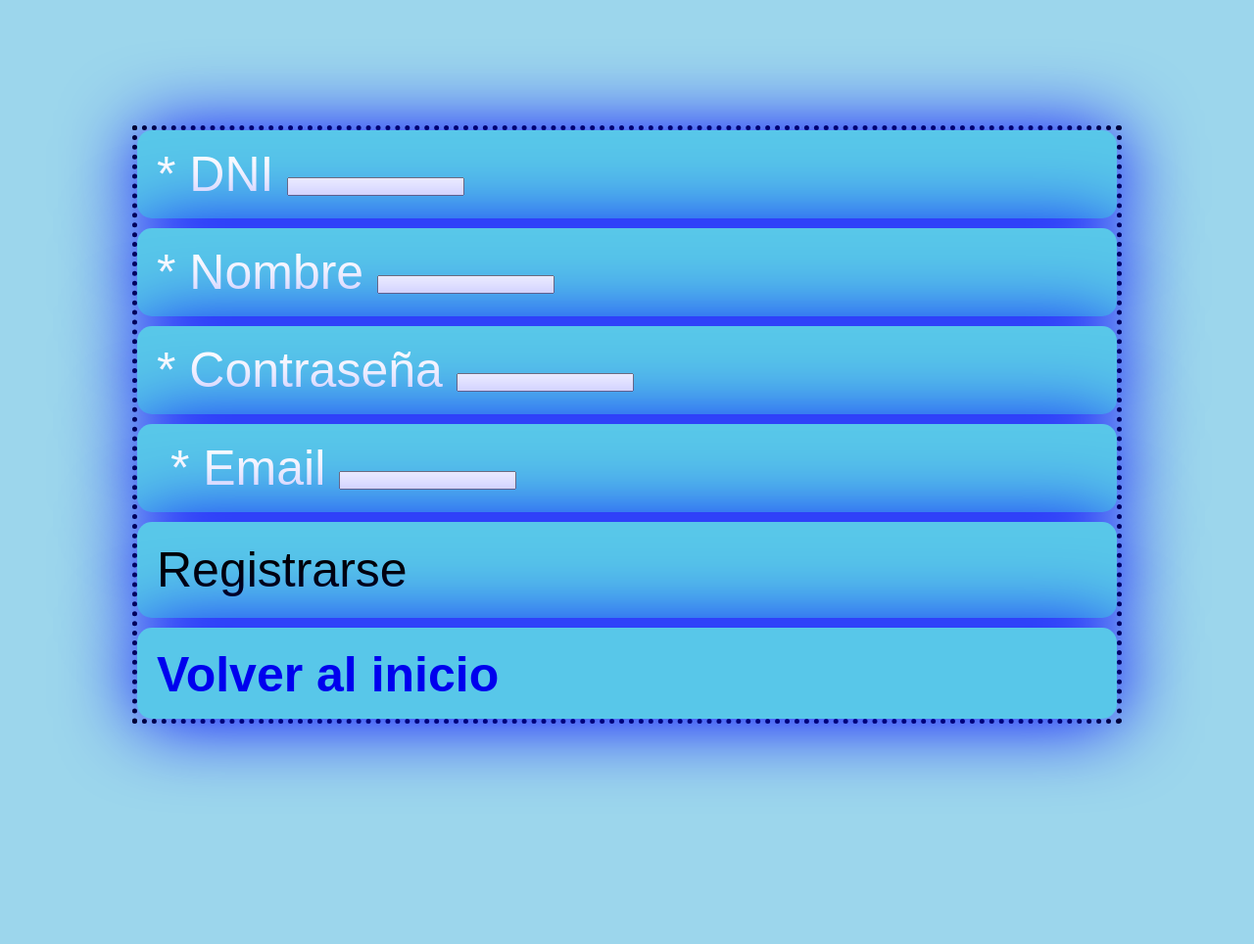
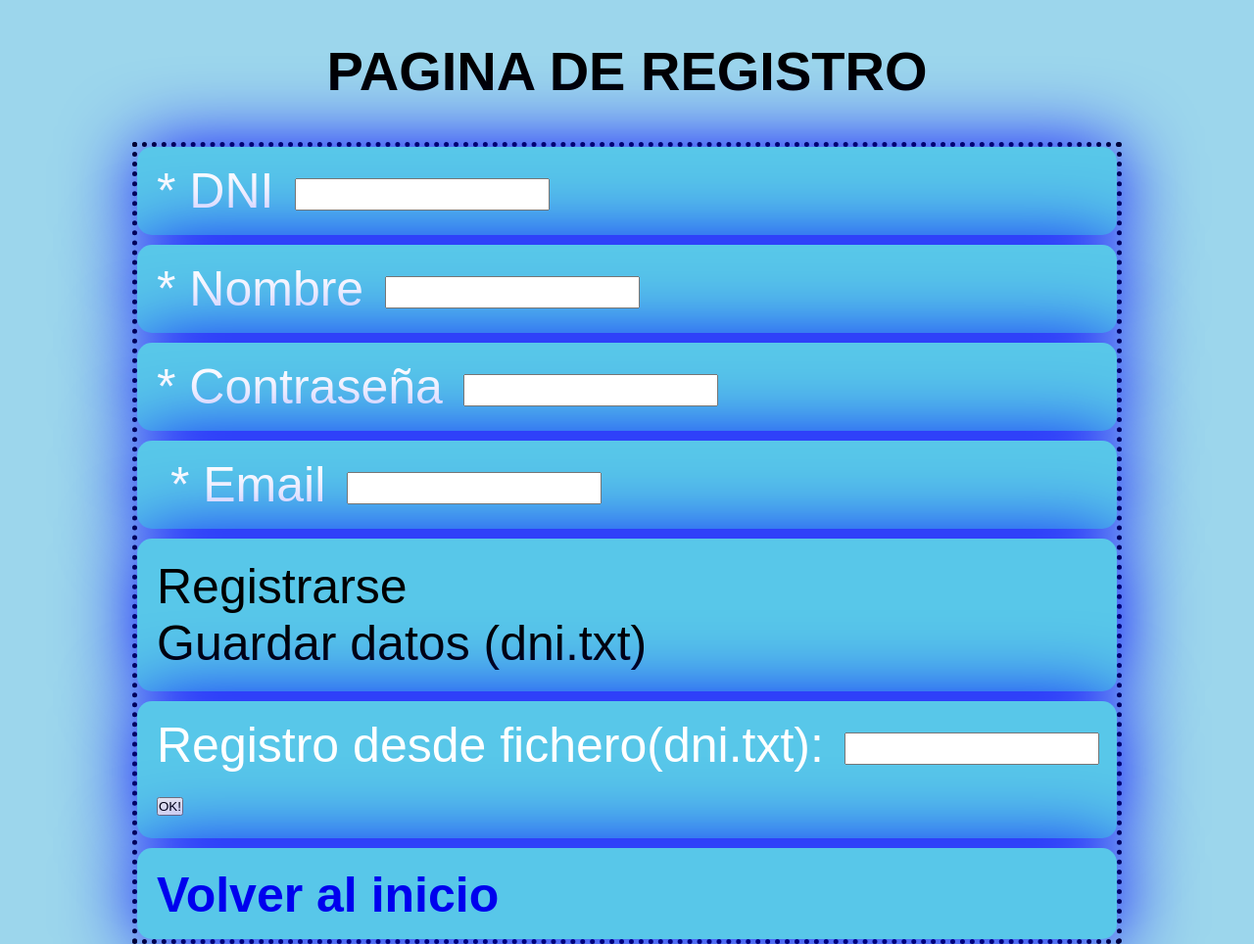
Before and after one commit to dianva/proyectoCine, a PHP site: the page made by cine/login , session y registro/registro.php in a window 1280 px wide. Shown: the whole page at 98% size. Before the commit the page ends 796 px from the top, so only its background shows below. Run offline with PHP 8.4, Linux system fonts and the light colour scheme.

Commit message:
Guardar datos en un fichero y mejora de css

```diff
--- a/cine/css/basico.css
+++ b/cine/css/basico.css
@@ -42,5 +42,29 @@ div:hover{
     }
 
     form{
-        margin-top: 10vw;
+        margin-top: 5vh;
     }
+
+    h2{
+        position: absolute;
+        top: 0;
+        font-size: 1em;
+        right: 50%;
+        border: solid red 10px;
+        font-size: bolder;
+        color: red;
+        padding: 1em;
+    }
+
+    input[type=text],input[type=password]{
+        width: 20vw;
+        font-size: 0.5em;
+        position: relative;
+        top: -0.2em;
+        left:0.3em;
+    }
+    h1{
+        margin-top: 5vh;
+        font-size: 3.5em;
+        text-align: center;
+    }
--- a/cine/css/index.css
+++ b/cine/css/index.css
@@ -1,5 +1,4 @@
 .formulario{
-
     width: 80%;
     max-width: 1000px;
     border: dotted black 5px;
--- a/cine/css/registro.css
+++ b/cine/css/registro.css
@@ -1,5 +1,4 @@
 .registro{
-    margin-top: 20vw;
     width: 80%;
     max-width: 1000px;
     border: dotted black 5px;
@@ -17,3 +16,8 @@
     grid-template-columns: 1fr;
 
 }
+.datos{
+display: flex;
+flex-direction: column;
+text-align: left;
+}
--- a/cine/funciones y objetos/funccionesRegistro.php
+++ b/cine/funciones y objetos/funccionesRegistro.php
@@ -1,37 +1,61 @@
 <?php
-/* Función para comprobar el NIF */
-function comprobarNif($nif) {
-	// $mensajeNIF = NULL; 									// valores aceptados: 1, -1 y 0
-	$digControl = "TRWAGMYFPDXBNJZSQVHLCKE";
-	$expresionReg = '/^[0-9]{7,8}[a-z]{1}$/i';
-	if ( preg_match($expresionReg, $nif) ) {
-		$letra = strtoupper(substr($nif,-1));
-		$num = (int)substr($nif,0,-1);
-		$resto = $num%23;
-		$pos = strpos($digControl, $letra);
-		if ($resto==$pos) {
-			$mensajeNIF = NULL; 			// NIF correcto
-		} else {
-			$mensajeNIF = "¡La letra del NIF no es válida!";
+if ( isset($_POST['registro']) ) {
+	$errores=0;
+	$erroresDescripcion=[];
+	$dni=$_POST["nif"];
+
+	//funcciones para validar pendiente
+
+
+	// Si los campos obligatorios han sido cumplimentados
+
+	 if ( !empty($_POST['nif']) && !empty($_POST['pas']) && !empty($_POST['nombre']) && !empty($_POST['nombre'])) {
+		if($errores==0){
+			$nif=$_POST["nif"];
+			$pas=$_POST["pas"];
+			$nombre=$_POST["nombre"];
+			$email=$_POST["email"];
+			try{
+			$base=new PDO('mysql:host=localhost;dbname=cine','root','');
+			$base-> setAttribute(PDO::ATTR_ERRMODE, PDO::ERRMODE_EXCEPTION);
+			$base->exec("SET CHARACTER SET UTF8");
+			$sql="INSERT INTO usuario (nif, password, nombre, email, saldo) VALUES
+			('$nif','$pas','$nombre','$email', 0)";
+			$resultado=$base->prepare($sql);
+			$resultado->execute();
+			echo "<h2>Registro OK!</h2>";
+			}catch(Exception $e){
+				die('Error:'. $e->getMessage());
+			}finally{
+				$base=null;
+			}
+	 } else {
+		 //mostar errores
+		 echo "<h2>Se han cometido $errores errores: </h2>";
+		 foreach ($erroresDescripcion as $valor) {
+			echo "<h2>- $erroresDescripcion  </h2>";
 		}
-	} else {
-		$mensajeNIF = "¡Caracteres requeridos para el NIF no son válidos!";
+
+	 }
+	}else{
+		 // campo obligatorio sin rellenar
+		 echo "<h2>Se ha producido un error, rellene de nuevo correctamente todos los campos.</h2>";
 	}
-	// } else { $mensajeNIF = "¡La longitud del NIF es incorrecta!";  }
-	return $mensajeNIF;
 }
+/********************/
+if(isset($_POST["guardar"])){
+	if ( !empty($_POST['nif']) && !empty($_POST['pas']) && !empty($_POST['nombre']) && !empty($_POST['nombre'])) {
 
-/* Función para comprobar el email */
-function comprobarEmail($email) {
-	$emailIncorrecto = NULL;
-	// Un email debe permitir caracteres alfanumericos, algunos caracteres especiales( '-', '_', '.') seguido de una @ y un dominio
-	$expEmail = "/^[a-zA-Z0-9]+([[a-zA-Z0-9\.]+)*@([_a-z0-9\-]+\.)+([a-z])+$/i";
-	if ( preg_match($expEmail, $email) ) {
-		$emailIncorrecto = NULL;
-	} else {
-		$emailIncorrecto = "¡La dirección de correo no es válida!";
+		$nif=$_POST["nif"];
+		$pas=$_POST["pas"];
+		$nombre=$_POST["nombre"];
+		$email=$_POST["email"];
+
+		$fichero="ficherosRegistro/$nif.txt";
+		$handler=fopen($fichero,"a+");
+		$fwriter=fwrite($handler,"$nif $pas $nombre $email");
+	}else{
+		echo "<h2>Se ha producido un error, rellene de nuevo correctamente todos los campos.</h2>";
 	}
-	return $emailIncorrecto;
 }
-
 ?>
--- a/cine/index.HTML
+++ b/cine/index.HTML
@@ -8,7 +8,7 @@
 	</head>
 
 	<body>
-
+	<h1>PAGINA DE INICIO DE SESION</h1>
 		<form method="post" action="login , session y registro/comprueba_login.php">
 			<div class="formulario">
 
--- /dev/null
+++ b/cine/login , session y registro/ficherosRegistro/a.txt
@@ -0,0 +1 @@
+a a a a
--- a/cine/login , session y registro/registro.php
+++ b/cine/login , session y registro/registro.php
@@ -8,7 +8,7 @@
 	<link rel="stylesheet" href="../css/registro.css" type="text/css" />
 </head>
 <body>
-
+<h1>PAGINA DE REGISTRO</h1>
 		<form method="post" action="#" enctype="multipart/form-data">
 		<div class="registro">
 			<div>
@@ -26,64 +26,24 @@
 
 	        <div>
                 <label name= "email">&nbsp;* Email</label>
-                <input name="email" type="text" />
-	        </div>
-            <div>
-				<input class="loginRegistro" type="submit" name="registro" value="Registrarse" />
+				<input name="email" type="text" />
+
 			</div>
+			<div calss="datos">
+			<input class="loginRegistro" type="submit" name="registro" value="Registrarse" /><br/>
+			<input class="loginRegistro" type="submit" name="guardar" value="Guardar datos (dni.txt)"><br/>
+		</div>
+		<div>
+		<label>Registro desde fichero(dni.txt): </label><input type="text" name="cargar" id="">
+		<input type="submit" value="OK!">
+		</div>
+
 			<div><h3><a class="loginRegistro"  href="../index.html">Volver al inicio</a></h3></div>
 		</form>
 		</div>
-
 	<?php
-	if ( isset($_POST['registro']) ) {
-		$errores=0;
-		$erroresDescripcion=[];
-		$dni=$_POST["nif"];
-
-		//funcciones para validar pendiente
-
-
-		// Si los campos obligatorios han sido cumplimentados
-
-		 if ( !empty($_POST['nif']) && !empty($_POST['pas']) && !empty($_POST['nombre']) && !empty($_POST['nombre'])) {
-			if($errores==0){
-				$nif=$_POST["nif"];
-				$pas=$_POST["pas"];
-				$nombre=$_POST["nombre"];
-				$email=$_POST["email"];
-				try{
-				$base=new PDO('mysql:host=localhost;dbname=cine','root','');
-				$base-> setAttribute(PDO::ATTR_ERRMODE, PDO::ERRMODE_EXCEPTION);
-				$base->exec("SET CHARACTER SET UTF8");
-				$sql="INSERT INTO usuario (nif, password, nombre, email, saldo) VALUES
-				('$nif','$pas','$nombre','$email', 0)";
-				$resultado=$base->prepare($sql);
-				$resultado->execute();
-				echo "Registro insertado";
-				}catch(Exception $e){
-					die('Error:'. $e->getMessage());
-				}finally{
-					$base=null;
-				}
-		 } else {
-			 //mostar errores
-			 echo "<p>Se han cometido $errores errores: </p>";
-			 foreach ($erroresDescripcion as $valor) {
-				echo "<p>- $erroresDescripcion  </p>";
-			}
-
-		 }
-		}else{
-			 // campo obligatorio sin rellenar
-			 echo "<p>Hay campos vacios por rellenar</p>";
-		}
-	}
-	/********************/
-
-    ?>
-
-
+include("../funciones y objetos/funccionesRegistro.php");
+?>
 
 </body>
 </html>
```
Also changed, not shown: cine/css/principal.css (line endings or trailing spaces).
